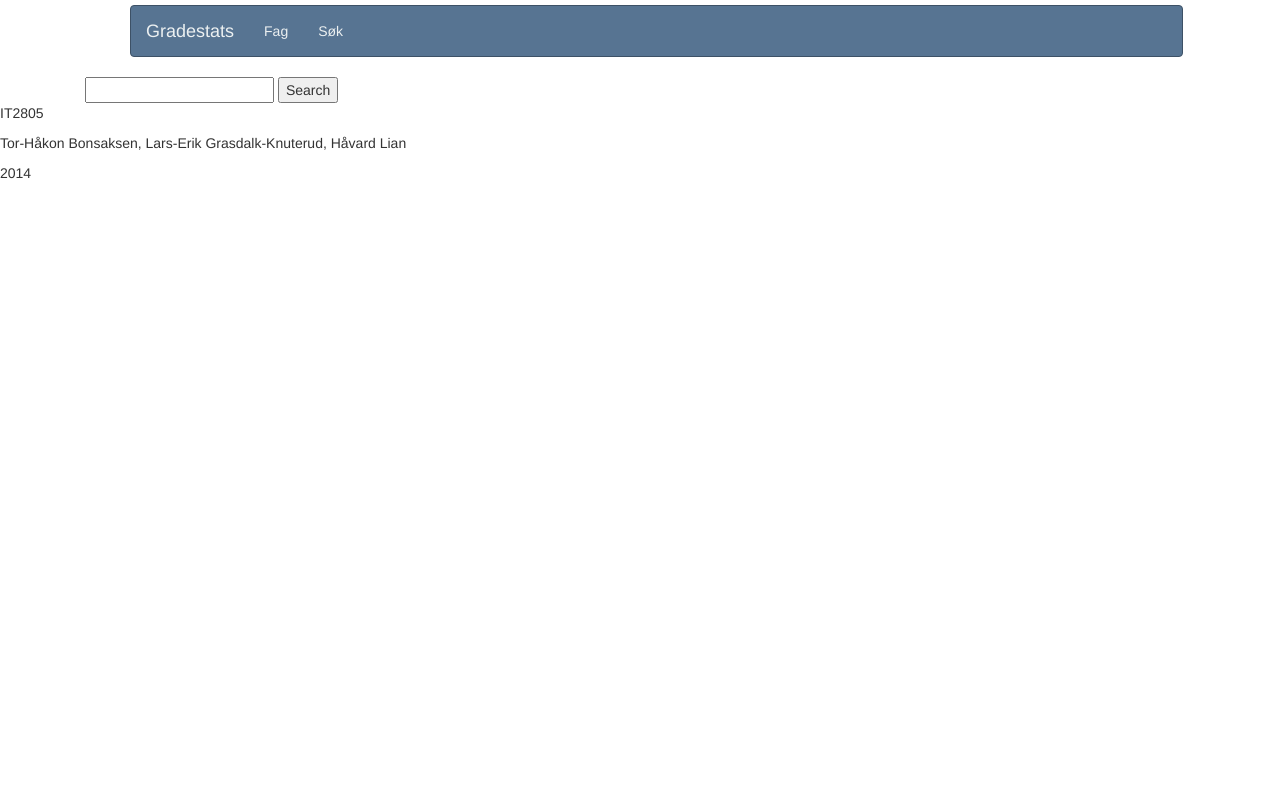
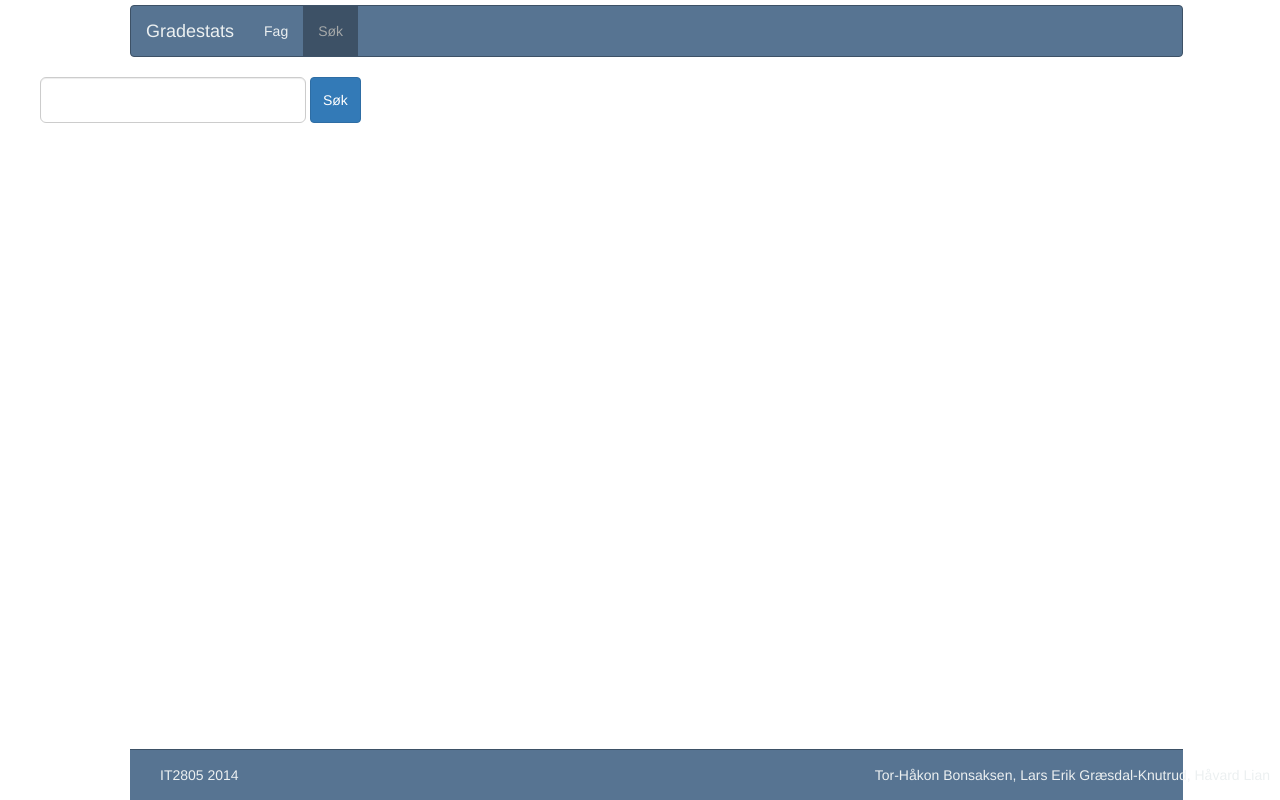
Before and after one commit to Torrib/gradestats, a Django app: page /search/ in a window 1280 px wide. Run offline with Django 3.2, Linux system fonts and the light colour scheme; some libraries are stand-ins or nearby versions.

Commit message:
Fixed merge conflict

```diff
--- a/grades/views.py
+++ b/grades/views.py
@@ -28,6 +28,6 @@ def search(request):
         query = request.GET['query']
         courses = Course.objects.filter(Q(norwegian_name__icontains=query) | Q(english_name__icontains=query) |
                                         Q(short_name__icontains=query) | Q(code__icontains=query))
-        return render(request, 'search_result.html', {'courses': courses, 'query': query})
+        return render(request, 'index.html', {'courses': courses, 'query': query})
     else:
         return render(request, 'search.html')
--- a/templates/base.html
+++ b/templates/base.html
@@ -10,7 +10,19 @@
     <script src="//maxcdn.bootstrapcdn.com/bootstrap/3.2.0/js/bootstrap.min.js"></script>
     <link href="//maxcdn.bootstrapcdn.com/bootstrap/3.2.0/css/bootstrap.min.css" rel="stylesheet">
     <link href="{{ STATIC_URL }}css/gradestats.css" rel="stylesheet">
+    <script type="text/javascript">
+        window.addEventListener('load', function() {
+            var url = window.location.href;
+            console.log(url);
+            var navbar = document.getElementById('navbar');
+            if(url.indexOf("index") > -1)
+                navbar.children[0].className += ' active';
+            else if(url.indexOf("search") > -1)
+                navbar.children[1].className += ' active';
+        });
+</script>
 </head>
+<body>
     <nav class="navbar navbar-default" role="navigation">
         <div class="container-fluid">
             <div class="navbar-header">
@@ -22,7 +34,6 @@
                 </button>
                 <a class="navbar-brand" href="/index">Gradestats</a>
             </div>
-
             <div class="collapse navbar-collapse" id="bs-example-navbar-collapse-1">
                 <ul id="navbar" class="nav navbar-nav">
                     <li class="navbar-item"><a href="/index/">Fag</a></li>
@@ -50,10 +61,11 @@
            {% block content %}
            {% endblock%}
         </div>
-    <div class="footer">
-        <p>IT2805</p>
-        <p>Tor-Håkon Bonsaksen, Lars-Erik Grasdalk-Knuterud, Håvard Lian</p>
-        <p>2014</p>
+        <div class="navbar navbar-default navbar-fixed-bottom">
+            <div class="container">
+                <p class="navbar-text pull-left">IT2805 2014</p>
+                <p class="navbar-text pull-right">Tor-Håkon Bonsaksen, Lars Erik Græsdal-Knutrud, Håvard Lian</p>
             </div>
         </div>
+</body>
 </html>
--- a/templates/index.html
+++ b/templates/index.html
@@ -1,6 +1,7 @@
 {% extends "base.html" %}
 
 {% block content %}
+
 <div class="container">
  <div class="row">
   <div class="col-md-12">
--- a/templates/search.html
+++ b/templates/search.html
@@ -1,15 +1,14 @@
 {% extends "base.html" %}
 
 {% block content %}
-<div class="container">
- <div class="row">
-  <div class="col-md-4">
-    <form action="/search/" method="get">
-        <input type="text" name="query">
-        <input type="submit" value="Search">
+<div class="row">
+    <form class="form-horizontal" action="/search/" method="get">
+        <div class="form-group form-inline">
+            <div class="controls">
+                <input id="text" name="query" type="text" class="form-control input-lg">
+                <button type="submit" class="input-lg btn btn-primary">Søk</button>
+            </div>
+        </div>
     </form>
-   </div>
-  </div>
- </div>
 </div>
 {% endblock content %}
```
Also changed, not shown: templates/search_result.html (deleted, +0 -24 lines). Lines whose indentation alone changed are shown as unchanged.
